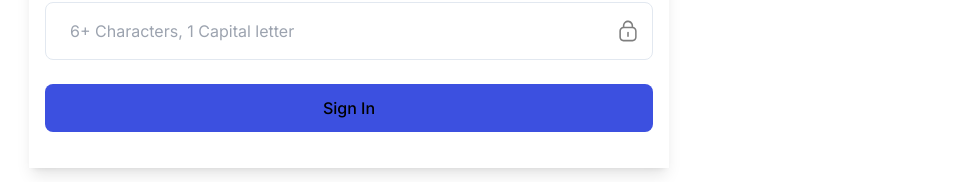
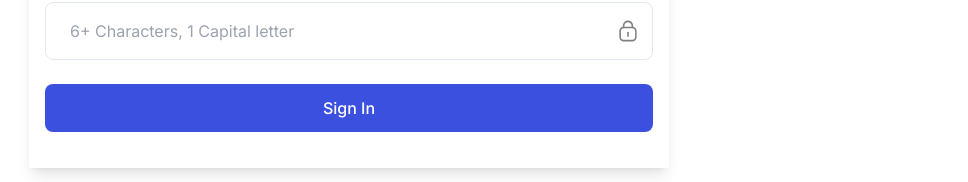
Before and after one commit to challenge-2-esgi/Challenge3, a Next.js app in the folder front/: page /login in a window 1280 px wide. Shown: the part 443-625 px from the top of the page, without its empty margins (291-1259 px from the left). Built offline with nearby package versions, Linux system fonts and the light colour scheme; no server answers.

Commit message:
(front) change button text color

```diff
--- a/front/src/components/Button.jsx
+++ b/front/src/components/Button.jsx
@@ -20,9 +20,9 @@ const Button = ({
     return (
         <button
             className={classNames(
-                'flex flex-row items-center justify-center rounded-lg px-7 py-3 text-base font-medium hover:bg-opacity-90 focus:outline-none disabled:pointer-events-none disabled:opacity-50',
+                'flex flex-row items-center justify-center rounded-lg px-7 py-3 text-base font-medium text-white hover:bg-opacity-90 focus:outline-none disabled:pointer-events-none disabled:opacity-50',
                 outlined
-                    ? 'border-2 border-primary hover:bg-neutral-500 hover:bg-opacity-10'
+                    ? 'hover:bg-neutral-500 border border-primary text-primary hover:bg-opacity-10'
                     : 'bg-primary',
                 SIZE_CLASSES[size],
                 className
```
